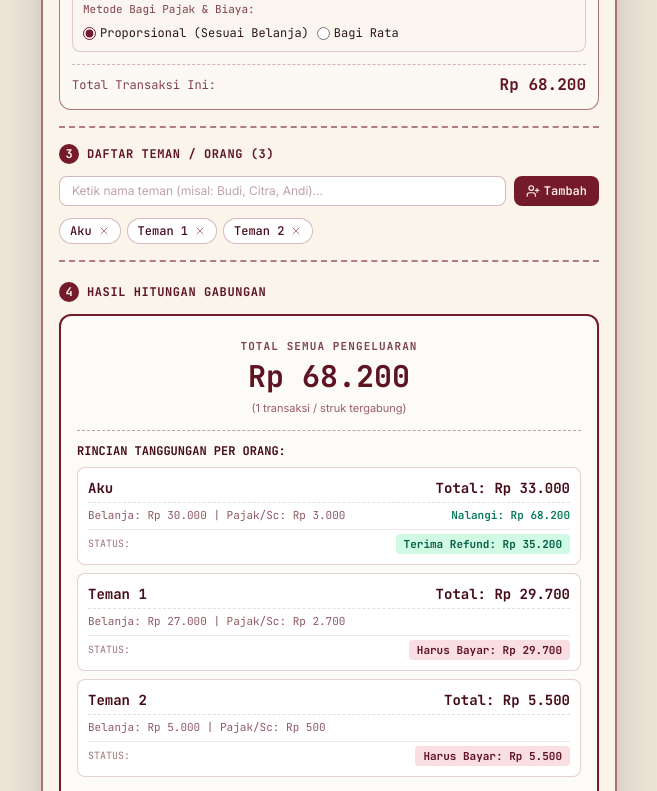
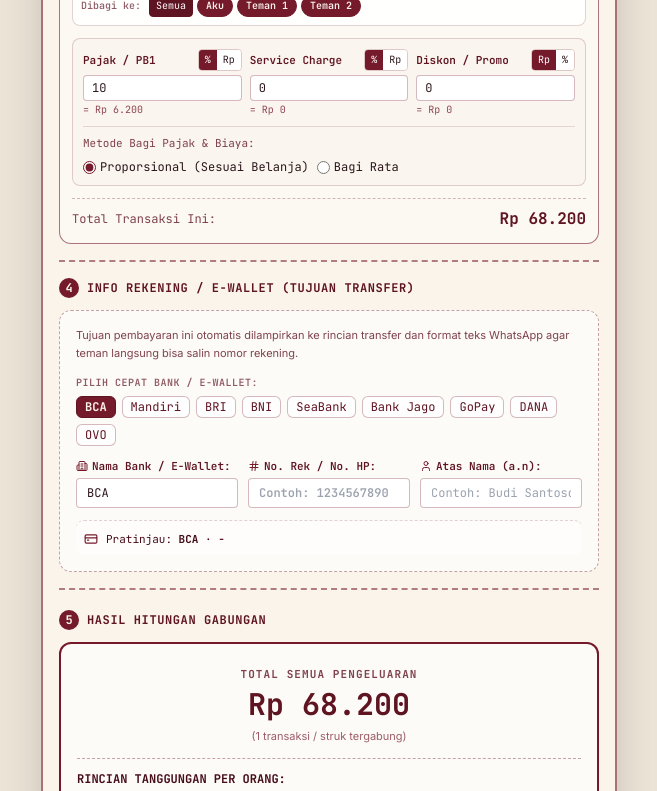
Before and after one commit to ccenot/split-bill, a React (Vite) app: page / in a window 1280 px wide. Shown: the part 940-1731 px from the top of the page, without its empty margins (311-968 px from the left). Built offline with nearby package versions, Linux system fonts and the light colour scheme.

Commit message:
refactor: reorder sections and add direct Payment Destination section

```diff
--- a/src/App.jsx
+++ b/src/App.jsx
@@ -1,8 +1,9 @@
 import React, { useState, useEffect, useMemo } from 'react';
 import Header from './components/Header';
 import OcrSection from './components/OcrSection';
+import PeopleManager from './components/PeopleManager';
 import TransactionManager from './components/TransactionManager';
-import PeopleManager from './components/PeopleManager';
+import PaymentDestination from './components/PaymentDestination';
 import SettlementSummary from './components/SettlementSummary';
 import SettingsModal from './components/SettingsModal';
 import { calculateSettlement } from './utils/calculator';
@@ -231,7 +232,18 @@ export default function App() {
         {/* Dashed divider */}
         <div className="mx-4 receipt-divider my-2"></div>
 
-        {/* Section 2: Transaksi Carousel & Items */}
+        {/* Section 2: Daftar Teman / Orang */}
+        <PeopleManager
+          people={people}
+          setPeople={setPeople}
+          transactions={transactions}
+          setTransactions={setTransactions}
+        />
+
+        {/* Dashed divider */}
+        <div className="mx-4 receipt-divider my-2"></div>
+
+        {/* Section 3: Transaksi Carousel & Items */}
         <TransactionManager
           transactions={transactions}
           setTransactions={setTransactions}
@@ -243,18 +255,16 @@ export default function App() {
         {/* Dashed divider */}
         <div className="mx-4 receipt-divider my-2"></div>
 
-        {/* Section 3: People / Friends Manager */}
-        <PeopleManager
-          people={people}
-          setPeople={setPeople}
-          transactions={transactions}
-          setTransactions={setTransactions}
+        {/* Section 4: Info Rekening / E-Wallet (Tujuan Transfer) */}
+        <PaymentDestination
+          settings={settings}
+          onUpdateSettings={setSettings}
         />
 
         {/* Dashed divider */}
         <div className="mx-4 receipt-divider my-2"></div>
 
-        {/* Section 4: Settlement Result & WhatsApp Sharing */}
+        {/* Section 5: Hasil Hitungan Gabungan & WhatsApp Sharing */}
         <SettlementSummary
           settlementData={settlementData}
           transactions={transactions}
--- /dev/null
+++ b/src/components/PaymentDestination.jsx
@@ -0,0 +1,120 @@
+import React from 'react';
+import { CreditCard, Building2, User, Hash } from 'lucide-react';
+
+const popularMethods = ['BCA', 'Mandiri', 'BRI', 'BNI', 'SeaBank', 'Bank Jago', 'GoPay', 'DANA', 'OVO'];
+
+export default function PaymentDestination({ settings, onUpdateSettings }) {
+  const handleChange = (field, value) => {
+    onUpdateSettings({
+      ...settings,
+      [field]: value
+    });
+  };
+
+  return (
+    <section className="px-4 py-2">
+      {/* Section Header */}
+      <div className="flex items-center justify-between mb-3">
+        <div className="flex items-center gap-2">
+          <span className="w-5 h-5 rounded-full bg-maroon-700 text-[#FAF4EB] text-xs font-mono font-bold flex items-center justify-center">
+            4
+          </span>
+          <h2 className="font-mono text-xs font-bold uppercase tracking-wider text-maroon-800 m-0">
+            INFO REKENING / E-WALLET (TUJUAN TRANSFER)
+          </h2>
+        </div>
+      </div>
+
+      <div className="border border-dashed border-maroon-700/40 rounded-xl bg-paper-50 p-3 sm:p-4 shadow-xs">
+        <p className="text-[11px] text-maroon-800/80 mb-3 leading-relaxed">
+          Tujuan pembayaran ini otomatis dilampirkan ke rincian transfer dan format teks WhatsApp agar teman langsung bisa salin nomor rekening.
+        </p>
+
+        {/* Quick select pills */}
+        <div className="mb-3">
+          <span className="text-[10px] font-mono uppercase tracking-wider text-maroon-800/70 block mb-1.5 font-semibold">
+            Pilih Cepat Bank / E-Wallet:
+          </span>
+          <div className="flex flex-wrap gap-1.5">
+            {popularMethods.map((method) => {
+              const isActive = (settings.paymentBank || '').toUpperCase() === method.toUpperCase();
+              return (
+                <button
+                  key={method}
+                  type="button"
+                  onClick={() => handleChange('paymentBank', method)}
+                  className={`px-2 py-0.5 text-xs font-mono rounded-md border transition-colors ${
+                    isActive
+                      ? 'bg-maroon-700 text-[#FAF4EB] border-maroon-800 font-bold shadow-xs'
+                      : 'bg-white/80 text-maroon-800 border-maroon-700/30 hover:bg-maroon-100/50'
+                  }`}
+                >
+                  {method}
+                </button>
+              );
+            })}
+          </div>
+        </div>
+
+        <div className="grid grid-cols-1 sm:grid-cols-3 gap-2.5">
+          {/* Bank / E-Wallet input */}
+          <div>
+            <label className="text-[11px] font-mono font-semibold text-maroon-800 flex items-center gap-1 mb-1">
+              <Building2 className="w-3 h-3 text-maroon-700" />
+              <span>Nama Bank / E-Wallet:</span>
+            </label>
+            <input
+              type="text"
+              value={settings.paymentBank || ''}
+              onChange={(e) => handleChange('paymentBank', e.target.value)}
+              placeholder="Contoh: BCA / GoPay"
+              className="w-full px-2.5 py-1.5 text-xs font-mono rounded border border-maroon-700/30 bg-white text-ink focus:outline-none focus:ring-1 focus:ring-maroon-700"
+            />
+          </div>
+
+          {/* Account Number input */}
+          <div>
+            <label className="text-[11px] font-mono font-semibold text-maroon-800 flex items-center gap-1 mb-1">
+              <Hash className="w-3 h-3 text-maroon-700" />
+              <span>No. Rek / No. HP:</span>
+            </label>
+            <input
+              type="text"
+              value={settings.paymentNumber || ''}
+              onChange={(e) => handleChange('paymentNumber', e.target.value)}
+              placeholder="Contoh: 1234567890"
+              className="w-full px-2.5 py-1.5 text-xs font-mono rounded border border-maroon-700/30 bg-white text-ink focus:outline-none focus:ring-1 focus:ring-maroon-700 font-semibold"
+            />
+          </div>
+
+          {/* Account Holder Name input */}
+          <div>
+            <label className="text-[11px] font-mono font-semibold text-maroon-800 flex items-center gap-1 mb-1">
+              <User className="w-3 h-3 text-maroon-700" />
+              <span>Atas Nama (a.n):</span>
+            </label>
+            <input
+              type="text"
+              value={settings.paymentName || ''}
+              onChange={(e) => handleChange('paymentName', e.target.value)}
+              placeholder="Contoh: Budi Santoso"
+              className="w-full px-2.5 py-1.5 text-xs font-mono rounded border border-maroon-700/30 bg-white text-ink focus:outline-none focus:ring-1 focus:ring-maroon-700"
+            />
+          </div>
+        </div>
+
+        {/* Live preview chip */}
+        {(settings.paymentBank || settings.paymentNumber || settings.paymentName) && (
+          <div className="mt-3 pt-2.5 border-t border-dashed border-maroon-700/20 flex items-center gap-2 text-xs font-mono text-maroon-900 bg-white/60 p-2 rounded-lg">
+            <CreditCard className="w-3.5 h-3.5 text-maroon-700 flex-shrink-0" />
+            <span className="text-[11px] truncate">
+              Pratinjau: <span className="font-bold">{settings.paymentBank || 'Bank'}</span> ·{' '}
+              <span className="font-mono font-bold text-maroon-800">{settings.paymentNumber || '-'}</span>
+              {settings.paymentName ? ` (a.n ${settings.paymentName})` : ''}
+            </span>
+          </div>
+        )}
+      </div>
+    </section>
+  );
+}
--- a/src/components/PeopleManager.jsx
+++ b/src/components/PeopleManager.jsx
@@ -66,7 +66,7 @@ export default function PeopleManager({ people, setPeople, transactions, setTran
       <div className="flex items-center justify-between mb-3">
         <div className="flex items-center gap-2">
           <span className="w-5 h-5 rounded-full bg-maroon-700 text-[#FAF4EB] text-xs font-mono font-bold flex items-center justify-center">
-            3
+            2
           </span>
           <h2 className="font-mono text-xs font-bold uppercase tracking-wider text-maroon-800 m-0">
             DAFTAR TEMAN / ORANG ({people.length})
--- a/src/components/SettlementSummary.jsx
+++ b/src/components/SettlementSummary.jsx
@@ -64,7 +64,7 @@ export default function SettlementSummary({
       <div className="flex items-center justify-between mb-3">
         <div className="flex items-center gap-2">
           <span className="w-5 h-5 rounded-full bg-maroon-700 text-[#FAF4EB] text-xs font-mono font-bold flex items-center justify-center">
-            4
+            5
           </span>
           <h2 className="font-mono text-xs font-bold uppercase tracking-wider text-maroon-800 m-0">
             HASIL HITUNGAN GABUNGAN
--- a/src/components/TransactionManager.jsx
+++ b/src/components/TransactionManager.jsx
@@ -141,11 +141,11 @@ export default function TransactionManager({
 
   return (
     <section className="px-4 py-2">
-      {/* Header Bar: TRANSAKSI & + Transaksi */}
+      {/* Header Bar: TRANSAKSI & Tambah Transaksi */}
       <div className="flex items-center justify-between mb-3">
         <div className="flex items-center gap-2">
           <span className="w-5 h-5 rounded-full bg-maroon-700 text-[#FAF4EB] text-xs font-mono font-bold flex items-center justify-center">
-            2
+            3
           </span>
           <h2 className="font-mono text-xs font-bold uppercase tracking-wider text-maroon-800 m-0">
             TRANSAKSI ({transactions.length})
@@ -158,7 +158,7 @@ export default function TransactionManager({
           className="px-2.5 py-1 text-xs font-mono font-semibold text-maroon-800 border border-dashed border-maroon-700/60 rounded bg-paper-50 hover:bg-maroon-100/50 flex items-center gap-1 transition-colors"
         >
           <Plus className="w-3.5 h-3.5" />
-          <span>+ Transaksi</span>
+          <span>Tambah Transaksi</span>
         </button>
       </div>
 
@@ -260,7 +260,7 @@ export default function TransactionManager({
               className="text-[11px] font-mono font-semibold text-maroon-700 hover:text-maroon-900 flex items-center gap-1"
             >
               <Plus className="w-3 h-3" />
-              <span>+ Tambah Item</span>
+              <span>Tambah Item</span>
             </button>
           </div>
 
```
